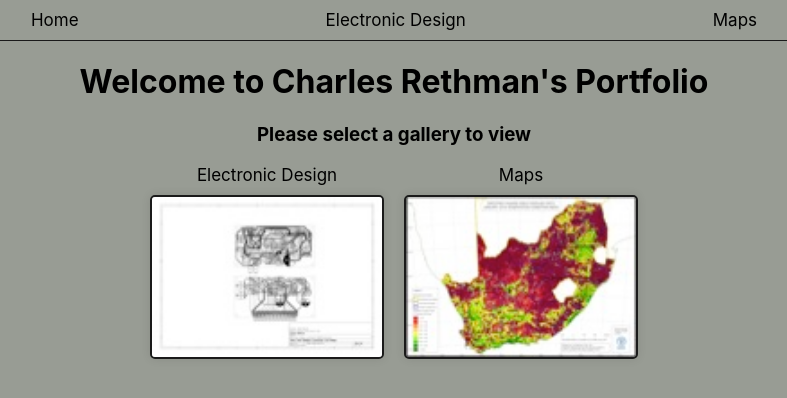
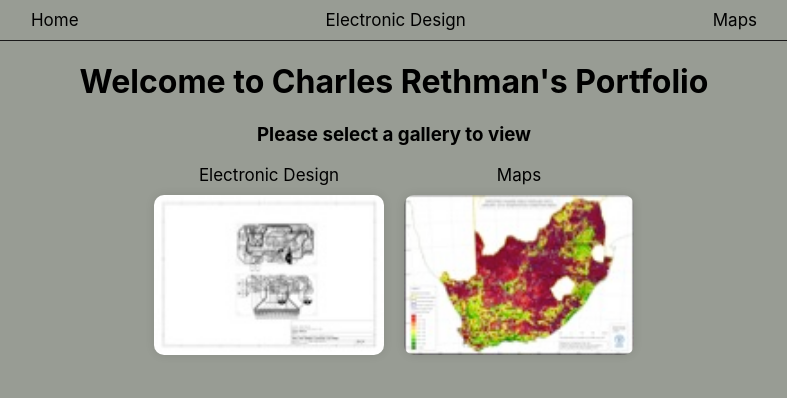
Before and after one commit to chezearth-personal/map-server, a React (Create React App) app in the folder client/: page / in a window 1280 px wide. Shown: the top 398 px of the page, without its empty margins (246-1033 px from the left). Built offline with nearby package versions, Linux system fonts and the light colour scheme.

Commit message:
Changed the border and corners of the thumbnails

```diff
--- a/client/src/App.css
+++ b/client/src/App.css
@@ -58,8 +58,8 @@ main {
   flex-direction: column;
   justify-content: stretch;
   margin: 10px;
-  border: 2px solid #1a1a1a;
-  border-radius: 5px;
+  /* border: 2px solid #1a1a1a; */
+  border-radius: 10px;
   overflow: hidden;
   box-shadow: 0 0 10px rgba(0, 0, 0, 0.1);
   width: 230px;
```
